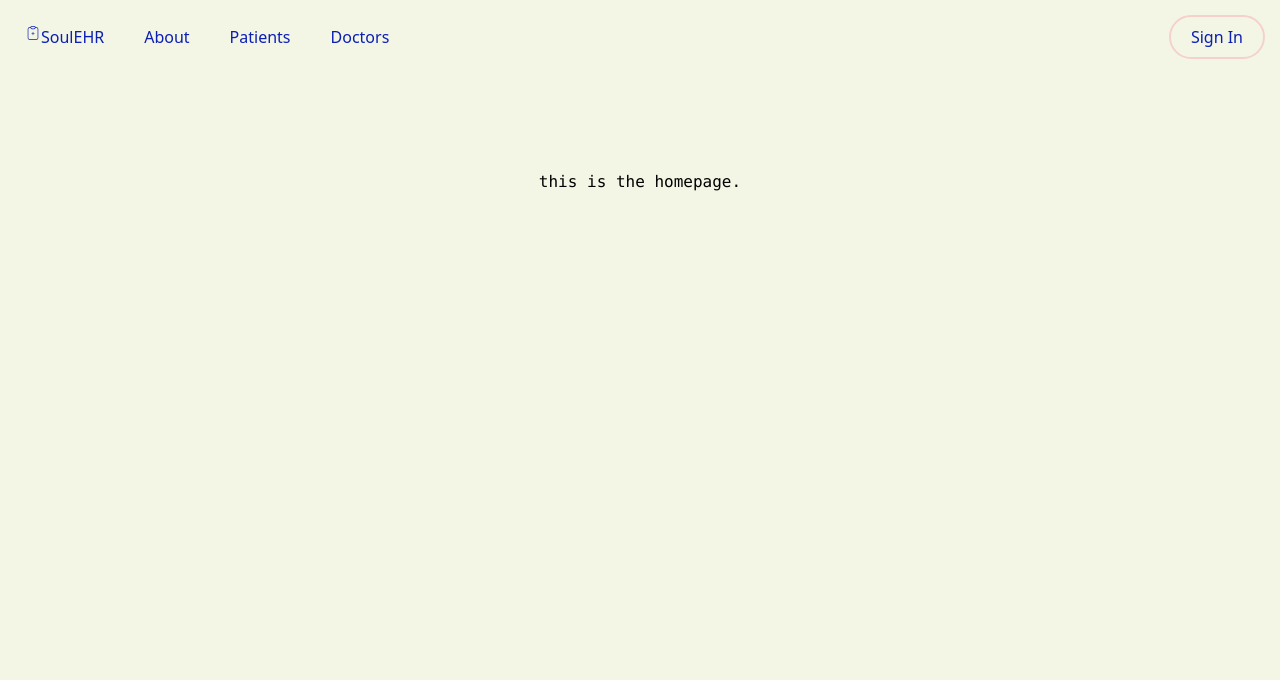
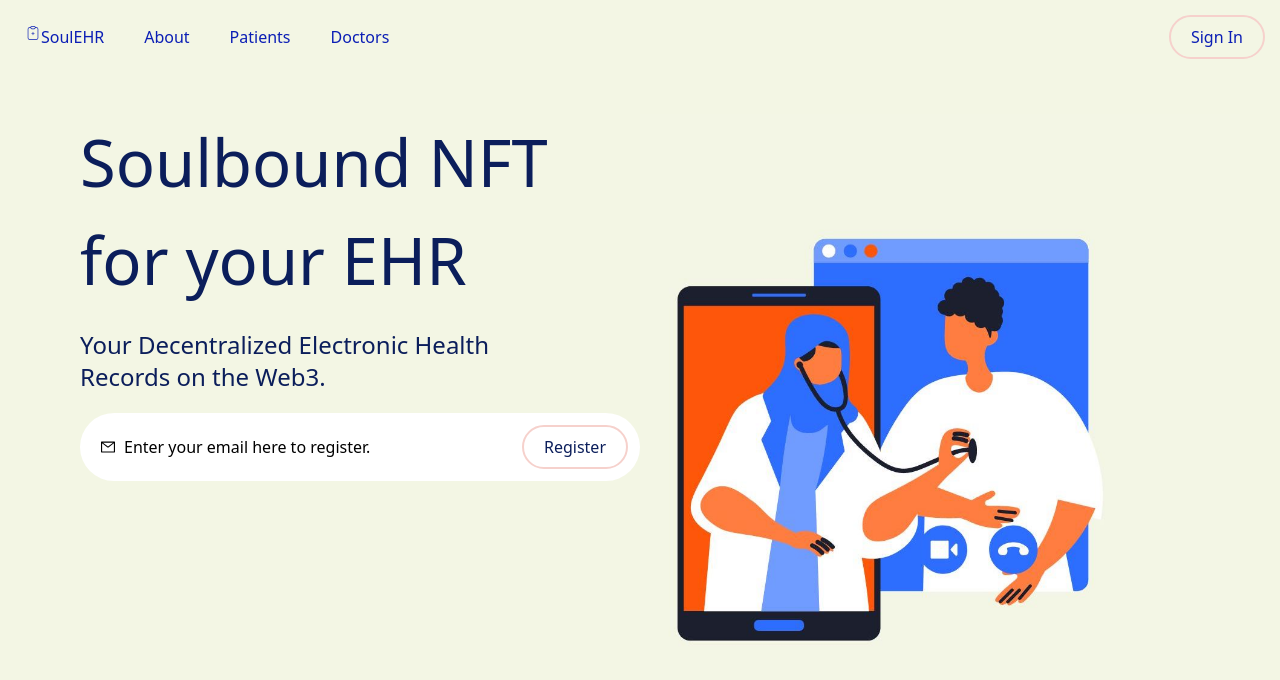
Before and after one commit to rmurarishetti/EHRSoulbound, a Next.js app in the folder ehr-soulbound/: page / in a window 1280 px wide. Shown: the top 680 px of the page. Built offline with nearby package versions, Linux system fonts and the light colour scheme.

Commit message:
wip: formpage

```diff
--- a/ehr-soulbound/src/app/page.tsx
+++ b/ehr-soulbound/src/app/page.tsx
@@ -1,9 +1,33 @@
+import Image from "next/image";
+import Link from "next/link";
+import {AiOutlineMail} from "react-icons/ai";
 
 export default function Home() {
   return (
-    <main className="flex min-h-screen flex-col items-center justify-between p-24">
-      <div className="font-mono">
-        this is the homepage.
+    <main className="min-h-screen flex-col items-center bg-[#F3F6E4]">
+      <div className="flex justify-start p-10">
+        <div className="pl-10 w-1/2">
+          <div className="font-sans text-[65px] font-medium text-[#0B1E5B]">
+            Soulbound NFT for your EHR
+          </div>
+          <div className="w-3/4 pt-5 font-sans text-2xl font-extralight text-[#0B1E5B]">
+            Your Decentralized Electronic Health Records on the Web3.
+          </div>
+          <div className="pt-5 items-center">
+            <div className="flex justify-between bg-white rounded-full items-center p-3">
+              <div className="flex gap-2 pl-2 items-center">
+                <AiOutlineMail/>
+                Enter your email here to register.
+              </div>
+              <div className="flex border-[2px] rounded-3xl border-[#F6D1CC] py-2 px-5 hover:bg-[#3898EC]/25 font-sans text-base font-medium text-[#0B1E5B]">
+                <Link href="/">Register</Link>
+              </div>
+            </div>
+          </div>
+        </div>
+        <div className="w-1/2">
+          <Image alt="homebg" src="/homeBackground.jpeg" width="600" height="400"/>
+        </div>
       </div>
     </main>
   )
```
Also changed, not shown: ehr-soulbound/public/homeBackground.jpeg (added).
